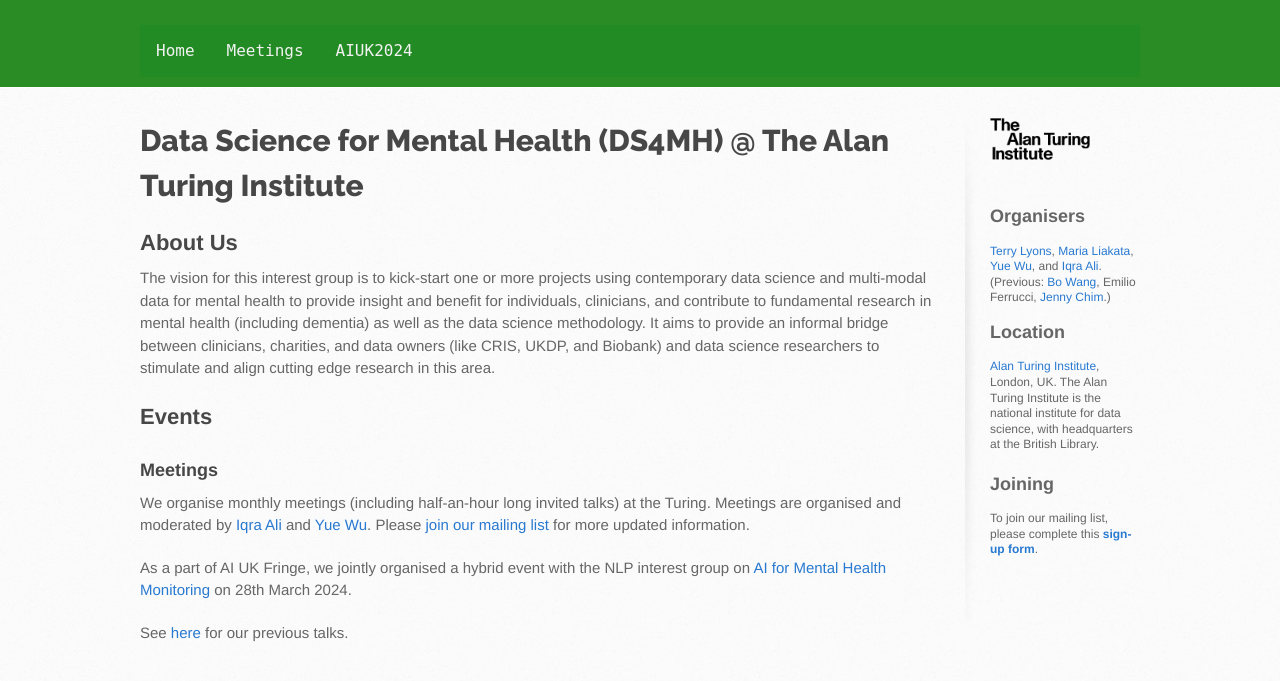
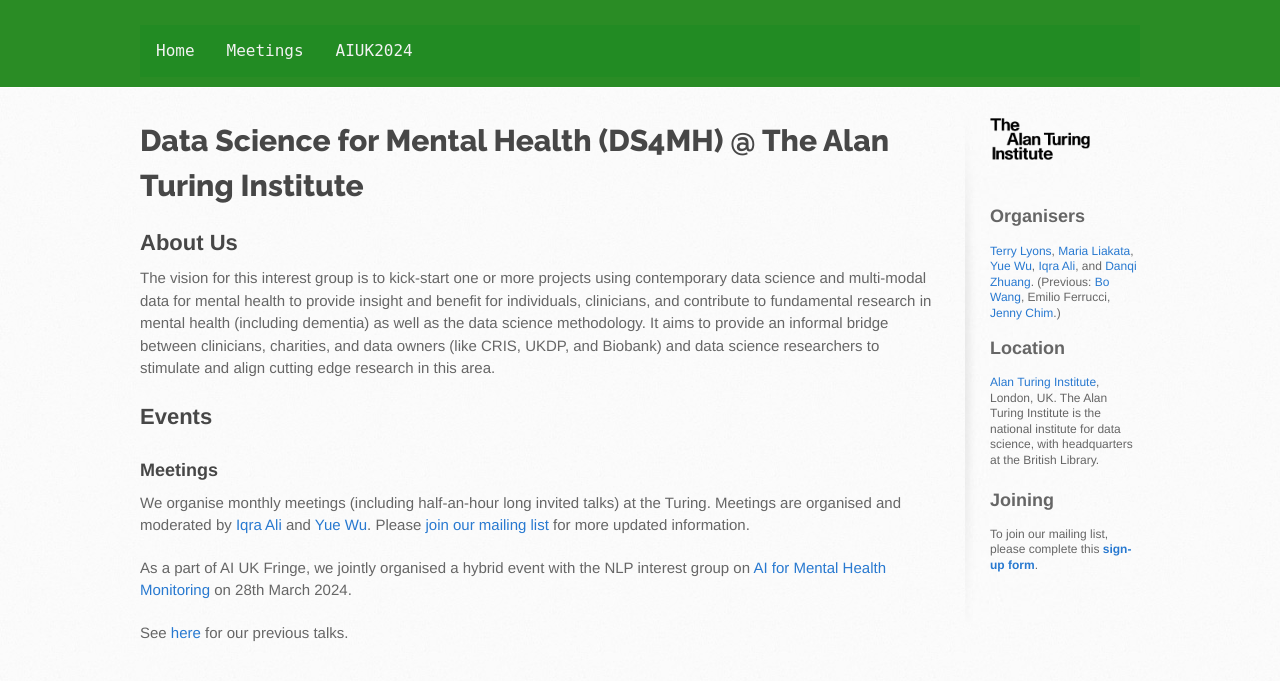
Before and after one commit to turing-ds4mh/turing-ds4mh.github.io, a Jekyll site: the page built from index.md, in a window 1280 px wide. Shown: the top 681 px of the page. Built offline with Jekyll 4.4.1, drawn with Linux system fonts in a browser that asks for light colours.

Commit message:
Update index.html

```diff
--- a/_layouts/index.html
+++ b/_layouts/index.html
@@ -105,10 +105,11 @@
         <br> <br>
 
         <h2> Organisers </h2>
-        <a href="https://www.maths.ox.ac.uk/people/terry.lyons">Terry Lyons</a>,
+<a href="https://www.maths.ox.ac.uk/people/terry.lyons">Terry Lyons</a>,
 <a href="https://www2.warwick.ac.uk/fac/sci/dcs/people/maria_liakata">Maria Liakata</a>,
-<a href="https://datasig.ac.uk/people/yue-wu">Yue Wu</a>, and
-<a href="https://sites.google.com/view/iqra-ali?usp=sharing">Iqra Ali</a>.
+<a href="https://datasig.ac.uk/people/yue-wu">Yue Wu</a>,
+<a href="https://sites.google.com/view/iqra-ali?usp=sharing">Iqra Ali</a>, and
+<a href="#">Danqi Zhuang</a>.
 (Previous: <a href="https://twitter.com/bwang482">Bo Wang</a>, Emilio Ferrucci,
 <a href="https://j-chim.github.io/">Jenny Chim</a>.)
 
```
